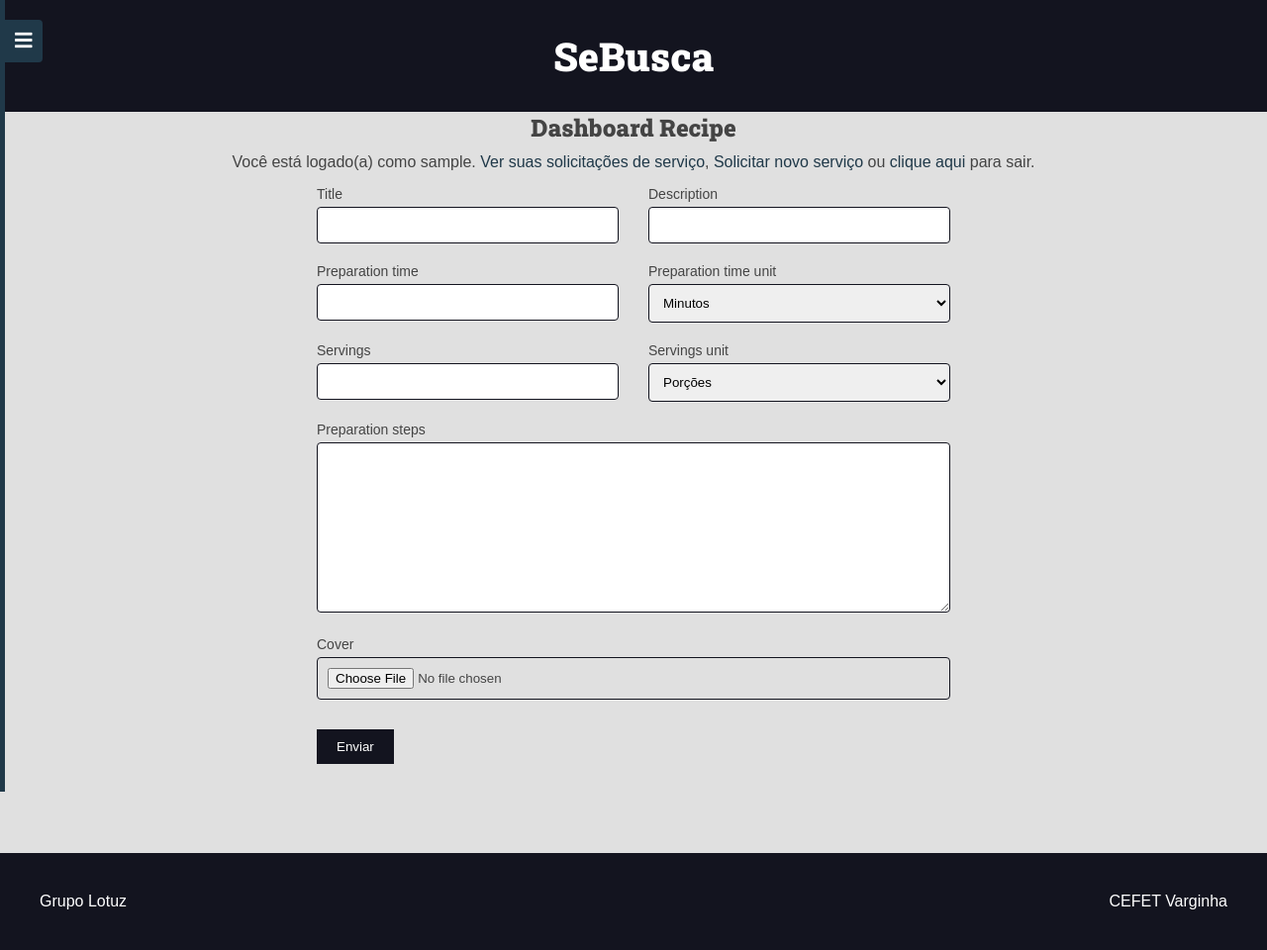
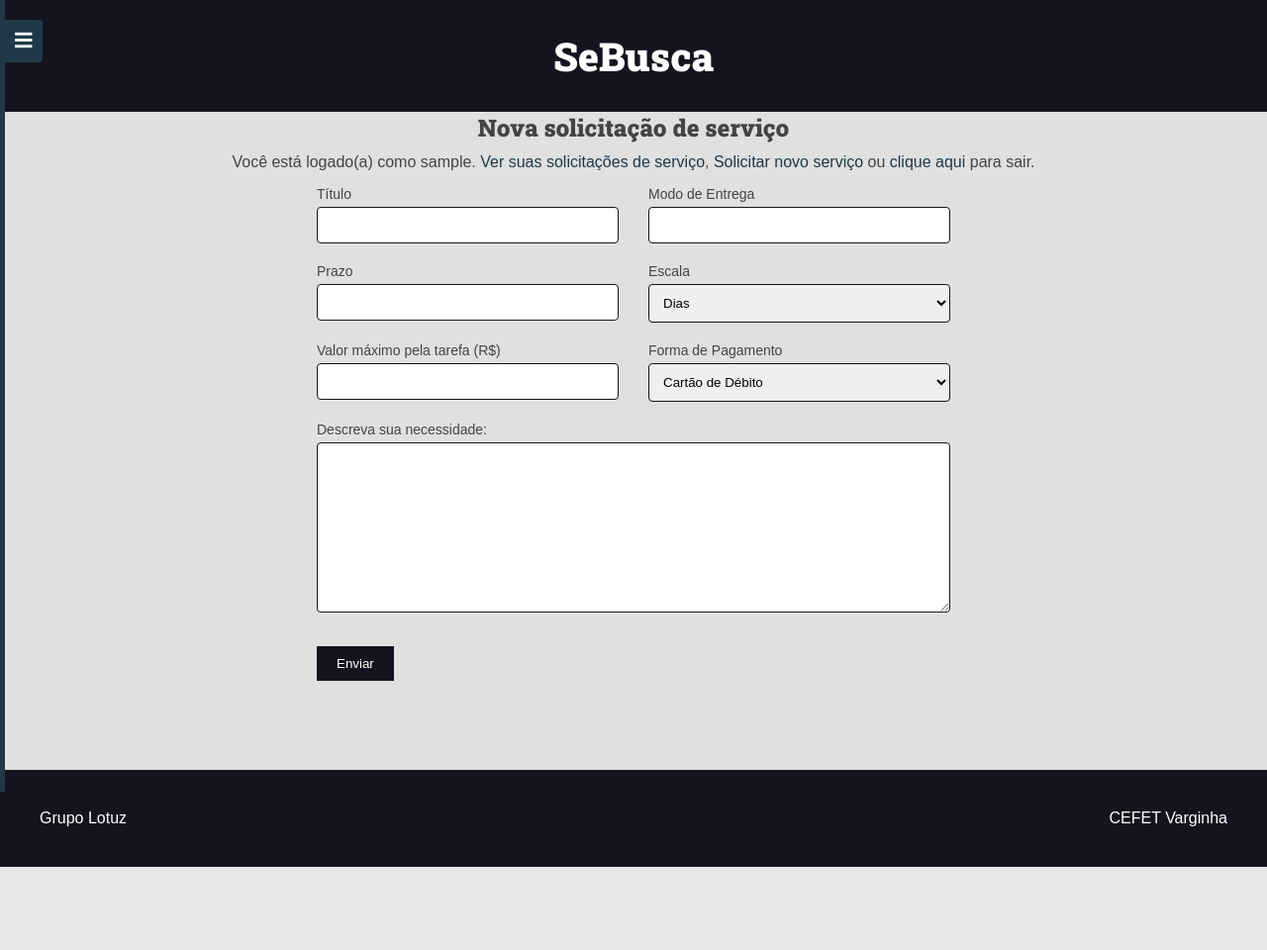
Before and after one commit to Pedroarthurlg/SeBusca, a Django app: page /authors/dashboard/recipe/new/ in a window 1280 px wide. Shown: the whole page at 99% size. After the commit the page ends 876 px from the top, so only its background shows below. Run offline with Django 3.2, Linux system fonts and the light colour scheme; the visitor is signed in with stand-in values (Sample User, id 1); parts of the project's set-up code (start-up, migrations or seed data) failed here and were passed over.

Commit message:
20-09-2022 05-25

```diff
--- a/authors/forms/recipe_form.py
+++ b/authors/forms/recipe_form.py
@@ -19,7 +19,7 @@ class AuthorRecipeForm(forms.ModelForm):
         model = Recipe
         fields = 'title', 'description', 'preparation_time', \
             'preparation_time_unit', 'servings', 'servings_unit', \
-            'preparation_steps', 'cover'
+            'preparation_steps'
         widgets = {
             'cover': forms.FileInput(
                 attrs={
@@ -28,15 +28,17 @@ class AuthorRecipeForm(forms.ModelForm):
             ),
             'servings_unit': forms.Select(
                 choices=(
-                    ('Porções', 'Porções'),
-                    ('Pedaços', 'Pedaços'),
-                    ('Pessoas', 'Pessoas'),
+                    ('Cartão de Débito', 'Cartão de Débito'),
+                    ('Cartão de Crédito', 'Cartão de Crédito'),
+                    ('Boleto Bancário', 'Boleto Bancário'),
+                    ('PIX', 'PIX'),
                 ),
             ),
             'preparation_time_unit': forms.Select(
                 choices=(
-                    ('Minutos', 'Minutos'),
-                    ('Horas', 'Horas'),
+                    ('Dias', 'Dias'),
+                    ('Semanas', 'Semanas'),
+                    ('Meses', 'Meses'),
                 ),
             ),
         }
--- a/authors/templates/authors/pages/dashboard_recipe.html
+++ b/authors/templates/authors/pages/dashboard_recipe.html
@@ -1,10 +1,10 @@
 {% extends 'global/base.html' %}
 
-{% block title %}Dashboard Recipe | {% endblock title %}
+{% block title %}Dashboard | {% endblock title %}
 
 {% block content %}
   <div class="main-content center container">
-    <h2>Dashboard Recipe</h2>
+    <h2>Nova solicitação de serviço</h2>
     {% include 'global/partials/messages.html' %}
     {% include 'authors/partials/login_message.html' %}
 
--- a/base_templates/global/partials/search.html
+++ b/base_templates/global/partials/search.html
@@ -4,7 +4,7 @@
             <input
                 type="search" class="search-input"
                 name="q" value="{{ search_term }}" required
-                placeholder="Buscar uma proposta de serviço"
+                placeholder="Buscar"
             >
             <button type="submit" class="search-button"><i class="fas fa-search"></i></button>
         </form>
--- a/recipes/models.py
+++ b/recipes/models.py
@@ -36,14 +36,19 @@ class RecipeManager(models.Manager):
 
 class Recipe(models.Model):
     objects = RecipeManager()
-    title = models.CharField(max_length=65, verbose_name=_('Title'))
-    description = models.CharField(max_length=165)
+    title = models.CharField(max_length=65, verbose_name=_('Título'))
+    description = models.CharField(
+        max_length=165, verbose_name=_('Modo de Entrega'))
     slug = models.SlugField(unique=True)
-    preparation_time = models.IntegerField()
-    preparation_time_unit = models.CharField(max_length=65)
-    servings = models.IntegerField()
-    servings_unit = models.CharField(max_length=65)
-    preparation_steps = models.TextField()
+    preparation_time = models.IntegerField(verbose_name=_('Prazo'))
+    preparation_time_unit = models.CharField(
+        max_length=65, verbose_name=_('Escala'))
+    servings = models.IntegerField(
+        verbose_name=_('Valor máximo pela tarefa (R$)'))
+    servings_unit = models.CharField(
+        max_length=65, verbose_name=_('Forma de Pagamento'))
+    preparation_steps = models.TextField(
+        verbose_name=_('Descreva sua necessidade:'))
     preparation_steps_is_html = models.BooleanField(default=False)
     created_at = models.DateTimeField(auto_now_add=True)
     updated_at = models.DateTimeField(auto_now=True)
--- a/recipes/templates/recipes/pages/home.html
+++ b/recipes/templates/recipes/pages/home.html
@@ -5,6 +5,7 @@
 {% block content %}
 
 {% include 'global/partials/messages.html' %}
+{% include 'global/partials/search.html' %}
 
 <div class="main-content main-content-list container">
 {% for recipe in recipes %}
```
Also changed, not shown: recipes/templates/recipes/partials/recipe.html (+4 -4 lines).
